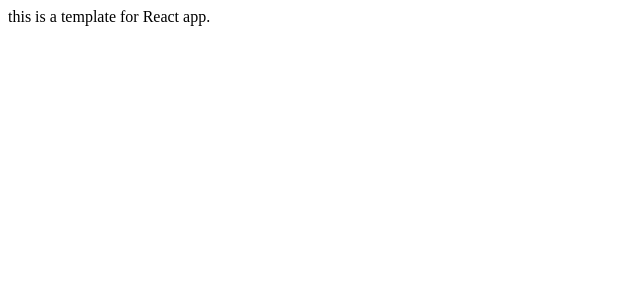
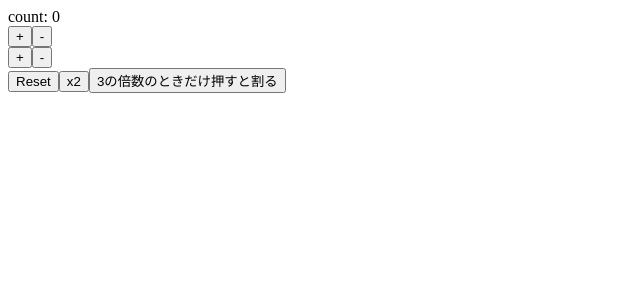
Before and after one commit to ryokatsuse/react-hooks-demo, a React (Create React App) app: page / in a window 1280 px wide. Shown: the top 300 px of the page, without its empty margins (0-640 px from the left). Built offline with nearby package versions, Linux system fonts and the light colour scheme.

Commit message:
feat: usestateの実装

```diff
--- a/src/App.js
+++ b/src/App.js
@@ -1,10 +1,41 @@
-import React from 'react';
+import React, { useState } from 'react';
 
 const App = () => {
+  const [count, setCount] = useState(0)
+
+  const increment = () => setCount(count + 1)
+  const decrement = () => setCount(count - 1)
+
+  const increment2 = () => setCount(previousCount => previousCount + 1)
+  const decrement2 = () => setCount(previousCount => previousCount - 1)
+
+  const resetCount = () => setCount(0)
+  const multipleCount = () => setCount(previousCount => previousCount * 2)
+  const threeCount = () => setCount(previousCount => {
+    if(previousCount % 3 === 0){
+      return previousCount / 3
+    } else {
+      return previousCount
+    }
+  })
+
   return (
-    <div>
-      this is a template for React app.
-    </div>
+    <>
+      <div>count: {count}</div>
+      <div>
+        <button onClick={increment}>+</button>
+        <button onClick={decrement}>-</button>
+      </div>
+      <div>
+        <button onClick={increment2}>+</button>
+        <button onClick={decrement2}>-</button>
+      </div>
+      <div>
+        <button onClick={resetCount}>Reset</button>
+        <button onClick={multipleCount}>x2</button>
+        <button onClick={threeCount}>3の倍数のときだけ押すと割る</button>
+      </div>
+    </>
   );
 }
 
```
